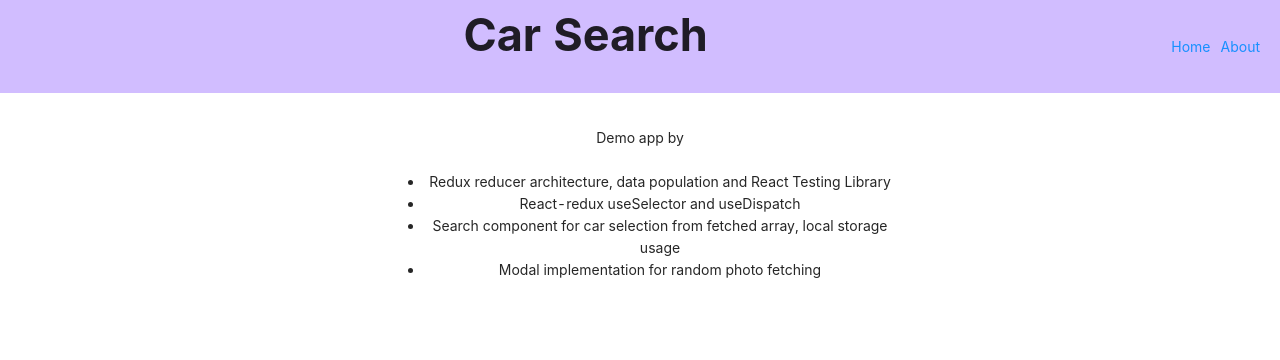
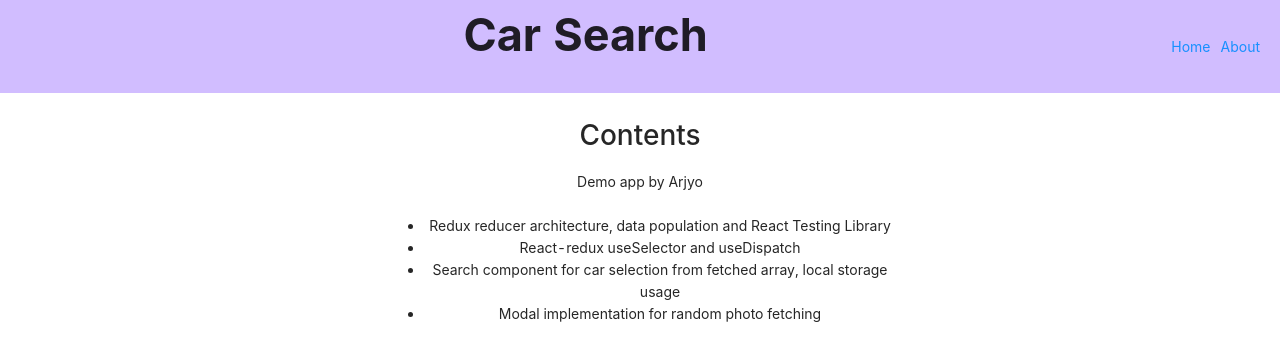
Before and after one commit to arjyobala/carsearch, a React (Create React App) app: page /about in a window 1280 px wide. Shown: the top 360 px of the page. Built offline with nearby package versions, Linux system fonts and the light colour scheme.

Commit message:
Test for styles, cleanup

```diff
--- a/src/pages/About.js
+++ b/src/pages/About.js
@@ -9,17 +9,20 @@ const Container = styled.div`
   text-align: center;
 `;
 
-const About = ({ demoby, heading }) => {
+const About = () => {
   // const handleClick = () => {
   //   alert("clicked!");
   // };
 
   return (
     <Container>
-      <h1 data-testid="required-header">{heading}</h1>
-      <div data-testid="name-2">Demo app by {demoby}</div>
+      <h1 data-testid="required-header">Contents</h1>
+      <div data-testid="required-name">Demo app by Arjyo</div>
       <br />
-      <ul style={{ width: "40vw", margin: "auto" }}>
+      <ul
+        style={{ width: "40vw", margin: "auto" }}
+        data-testid="required-content"
+      >
         <li>
           Redux reducer architecture, data population and React Testing Library
         </li>
--- a/src/pages/Home.js
+++ b/src/pages/Home.js
@@ -39,6 +39,7 @@ const PhotoButton = styled.button`
   right: 100px;
   color: #fff;
   font-size: 16px;
+  cursor: pointer;
 `;
 
 const Home = (props) => {
```
Also changed, not shown: 1 other file (tests, documents, lock files or other folders).
